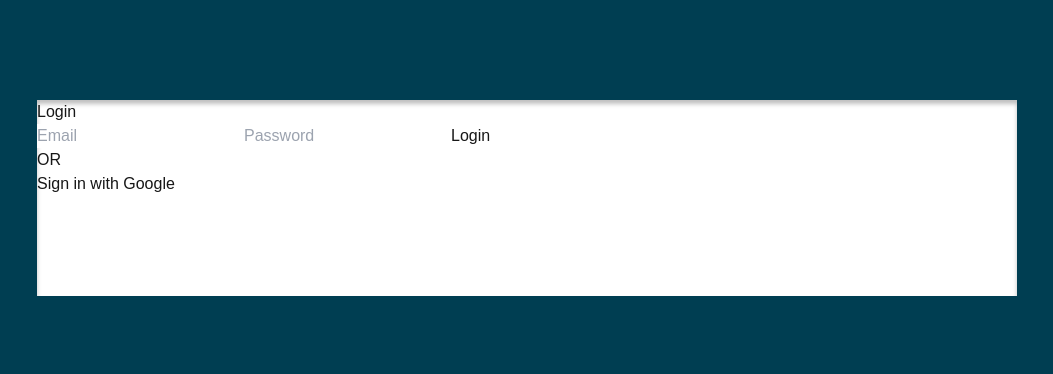
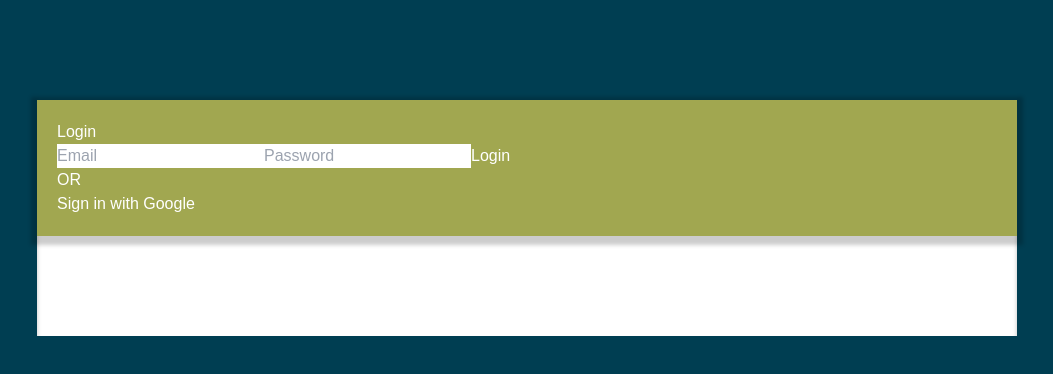
Before and after one commit to 423S25/repo5, a Next.js app: page /login in a window 1280 px wide. Shown: the top 374 px of the page, without its empty margins (113-1166 px from the left). Built offline with nearby package versions, Linux system fonts and the light colour scheme; no server answers.

Commit message:
add more ux to login page

```diff
--- a/src/app/login/page.tsx
+++ b/src/app/login/page.tsx
@@ -61,6 +61,17 @@ export default function LoginPage() {
           }}
         >
 
+      <div className="text-center mt-10">
+      <div
+          style={{
+            width: 980,
+            background: "#A1A750",
+            boxShadow: "0px 3px 4px 6px rgba(0, 0, 0, 0.2)",
+            padding: 20,
+            color: "white",
+          }}
+        >
+
     <div className="flex flex-col items-center justify-center h-screen">
 
       <h1 className="text-2xl font-bold mb-4">Login</h1>
@@ -100,5 +111,7 @@ export default function LoginPage() {
     </div>
     </div>
     </div>
+    </div>
+    </div>
   );
 }
```
